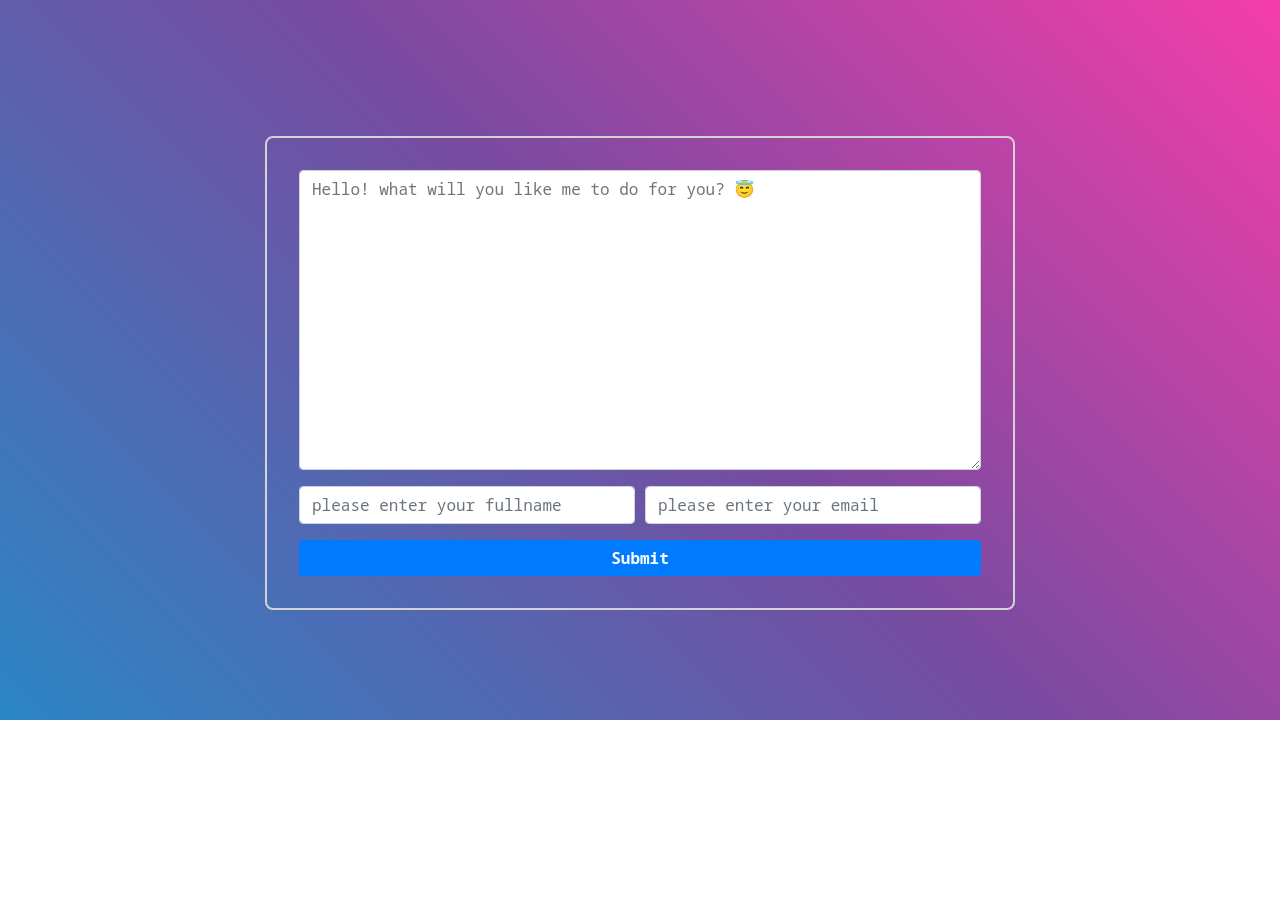
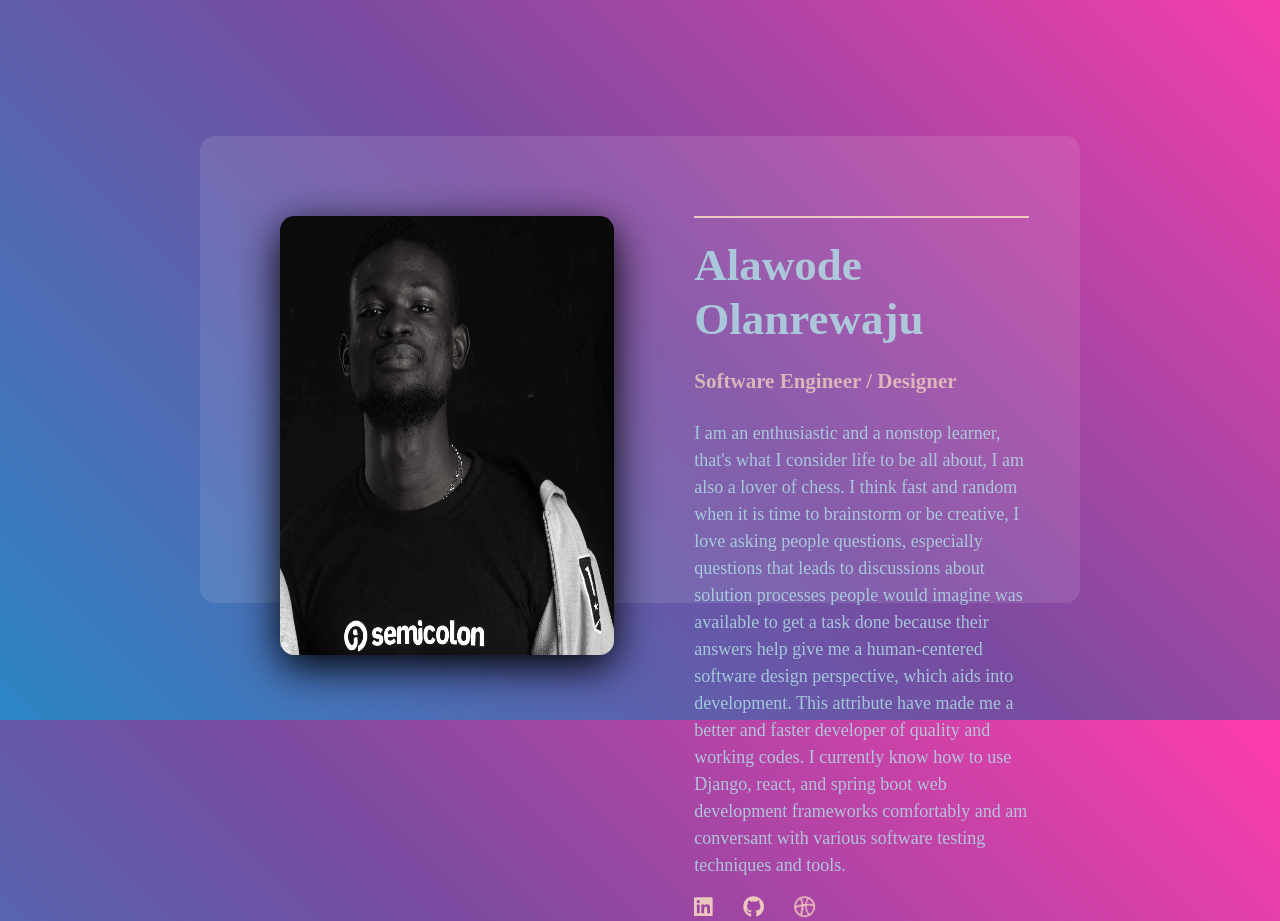
Before and after one commit to 0lanr3w4ju/samuel, a React (Create React App) app: page /main in a window 1280 px wide. Shown: the part 80-1001 px from the top of the page. Before the commit the page ends 800 px from the top, so only its background shows below. Built offline with nearby package versions, Linux system fonts and the light colour scheme.

Commit message:
added an about me card

```diff
--- a/package.json
+++ b/package.json
@@ -7,6 +7,10 @@
     "@emotion/css": "^11.1.3",
     "@emotion/react": "^11.4.1",
     "@emotion/styled": "^11.3.0",
+    "@fortawesome/fontawesome-svg-core": "^1.2.36",
+    "@fortawesome/free-brands-svg-icons": "^5.15.4",
+    "@fortawesome/free-solid-svg-icons": "^5.15.4",
+    "@fortawesome/react-fontawesome": "^0.1.15",
     "@testing-library/jest-dom": "^5.14.1",
     "@testing-library/react": "^11.2.7",
     "@testing-library/user-event": "^12.8.3",
--- a/public/index.html
+++ b/public/index.html
@@ -41,5 +41,6 @@
       To begin the development, run `npm start` or `yarn start`.
       To create a production bundle, use `npm run build` or `yarn build`.
     -->
+    </script>
   </body>
 </html>
--- a/src/components/pages-css/Mainpage.jsx
+++ b/src/components/pages-css/Mainpage.jsx
@@ -6,4 +6,8 @@ export const MainpageStyle = styled.div`
     padding-top: 27vh;
     margin-left: 7%;
     margin-right: 7%;
+
+    @media (max-width: 425px) {
+        padding-top: 14vh;
+    }
 `
--- a/src/components/pages/Mainpage.jsx
+++ b/src/components/pages/Mainpage.jsx
@@ -1,13 +1,15 @@
 import { MainpageStyle } from '../pages-css/Mainpage';
 import ContactMeForm from '../reusables/ContactMeForm';
 import Navigationbar from '../reusables/Navbar';
+import AboutMeCard from '../reusables/AboutMeCard';
 
 const Mainpage = () => {
 
     return (
         <MainpageStyle>
             <Navigationbar />
-            <ContactMeForm />
+            <AboutMeCard />
+            {/* <ContactMeForm /> */}
         </MainpageStyle>
     )
 }
--- /dev/null
+++ b/src/components/reusables-css/AboutMeCard.jsx
@@ -0,0 +1,69 @@
+import styled from '@emotion/styled';
+
+export const BaseCard = styled.div`
+    margin-top: auto;
+    margin-bottom: auto;
+    margin-left: auto;
+    margin-right: auto;
+    background-color: rgba(255, 255, 255, 0.1);
+    width: 80%;
+    height: 80%;
+    display: flex;
+    z-index: 0;
+    border-radius: 0.9em;
+`;
+
+export const ProfilePic = styled.img`
+    width: 38%;
+    height: 94%;
+    border-radius: 0.9em;
+    z-index: 1;
+    margin-top: 80px;
+    margin-left: 80px;
+    filter: grayscale(90%) brightness(150%);
+    box-shadow: 0 12px 41px black;
+`;
+
+export const AboutMe = styled.div`
+    width: 38%;
+    height: 94%;
+    background-color: transparent;
+    z-index: 1;
+    margin-top: 80px;
+    margin-left: 80px;
+    align-items: left;
+`;
+
+export const HeaderText = styled.h1`
+    font-family: 'Noto Sans Mono, monospace';
+    font-weight: bold;
+    font-size: 45px;
+    color: powderblue;
+    filter: opacity(81%);
+    border-top: 2px solid bisque;
+    padding-top: 20px;
+    padding-bottom: 12px;
+    span {
+        font-size: 21px;
+        color: bisque;
+        filter: opacity(81%);
+    }
+`;
+
+export const Text = styled.p`
+  font-size: 18px;
+  color: powderblue;
+  font-family: 'Noto Sans Mono, monospace';
+  filter: opacity(81%);
+`;
+
+export const SocialIcons = styled.div`
+    display: flex;
+    span {
+        padding-right: 30px;
+    };
+    a {
+        color: bisque;
+        filter: opacity(81%);
+    }
+`;
--- a/src/components/reusables-css/ContactMeForm.jsx
+++ b/src/components/reusables-css/ContactMeForm.jsx
@@ -4,17 +4,23 @@ export const FormStyle = styled.div`
     text-align: left;
     width: 750px;
     padding: 1em;
-    border: 2px solid #d3d3d3;
-    border-radius: .5em;
+    border: 1px solid #d3d3d3;
+    border-radius: .4em;
     margin-top: auto;
     margin-bottom: auto;
     margin-left: auto;
     margin-right: auto;
-`
+
+    background-color: rgba(255, 255, 255, 0.1);
+
+    @media (max-width: 425px) {
+        width: auto;
+    }
+`;
 
 export const InnerFormStyle = styled.div`
-    padding: 1em;
-`
+    padding: 1em !important;
+`;
 
 export const ButtonStyle = styled.button`
     display: block;
@@ -35,4 +41,4 @@ export const ButtonStyle = styled.button`
         cursor: pointer;
         opacity: 70%;
         }
-`
+`;
--- a/src/components/reusables-css/Navbar.jsx
+++ b/src/components/reusables-css/Navbar.jsx
@@ -3,7 +3,7 @@ import styled from '@emotion/styled';
 export const TaglineStyle = styled.div`
     font-weight: bold;
     font-size: 22px;
-    color: white;
+    color: #f7fbff;
     font-family: 'Noto Sans Mono', monospace;
     span {display: none;}
     &:hover {
@@ -13,12 +13,14 @@ export const TaglineStyle = styled.div`
         }
         cursor: pointer;
     }
+
+    @media (max-width: 425px) {
+        font-size: 13px;
+    }
 `;
 
 export const NavLinkStyle = styled.div`
     font-weight: bold;
     font-size: 20px;
-    color: white;
+    font-family: 'Noto Sans Mono', monospace;
 `;
-
- /* content: 'Ethical Hacker'; */
--- /dev/null
+++ b/src/components/reusables/AboutMeCard.jsx
@@ -0,0 +1,57 @@
+// styling imports
+import {
+    BaseCard,
+    ProfilePic,
+    AboutMe,
+    HeaderText,
+    Text,
+    SocialIcons
+} from '../reusables-css/AboutMeCard';
+import olanrewaju from '../../assets/imgs/DSC09324.jpg';
+
+// icons imports
+import { FontAwesomeIcon } from '@fortawesome/react-fontawesome';
+import { faLinkedin, faGithub, faDribbble } from '@fortawesome/free-brands-svg-icons';
+
+const AboutMeCard = () => {
+    return (
+        <BaseCard>
+            <ProfilePic src={olanrewaju} alt="olanrewaju"></ProfilePic>
+
+            <AboutMe>
+                <HeaderText>
+                    Alawode Olanrewaju<br/><span>Software Engineer / Designer</span>
+                </HeaderText>
+
+                <Text>
+                    I am an enthusiastic and a nonstop learner, that's what I consider life to be all about, I am also a lover of
+                    chess. I think fast and random when it is time to brainstorm or be creative, I love asking people
+                    questions, especially questions that leads to discussions about solution processes people would
+                    imagine was available to get a task done because their answers help give me a human-centered
+                    software design perspective, which aids into development. This attribute have made me a better and
+                    faster developer of quality and working codes. I currently know how to use Django, react, and spring boot
+                    web development frameworks comfortably and am conversant with various software testing techniques
+                    and tools.
+                </Text>
+
+                <SocialIcons>
+                    <a href="https://www.linkedin.com/in/olanrewaju-samuel-alawode-05374516b/">
+                        <FontAwesomeIcon icon={faLinkedin} size={'lg'} />
+                    </a>
+
+                    <span></span>
+                    <a href="https://github.com/0lanr3w4ju?tab=repositories">
+                        <FontAwesomeIcon icon={faGithub} size={'lg'} />
+                    </a>
+
+                    <span></span>
+                    <a href="https://dribbble.com/OlanrewajuDribble">
+                        <FontAwesomeIcon icon={faDribbble} size={'lg'} spin />
+                    </a>
+                </SocialIcons>
+            </AboutMe>
+        </BaseCard>
+    )
+}
+
+export default AboutMeCard;
--- a/src/components/reusables/Navbar.jsx
+++ b/src/components/reusables/Navbar.jsx
@@ -20,7 +20,7 @@ const Navigationbar = () => {
             >
                 <NavbarBrand href="http://localhost:3000/main" className="mr-auto">
                     <TaglineStyle>
-                        0lanr3w4ju: Lag05 based Fullstack Developer<span>/Ethical Hacker</span>
+                        0lanr3w4ju: Lag05 based Fullstack Developer<span> / Ethical Hacker</span>
                     </TaglineStyle>
                 </NavbarBrand>
 
```
Also changed, not shown: src/components/reusables/ContactMeForm.jsx (+5 -4 lines), src/assets/imgs/DSC09324.jpg (added), 1 other file (tests, documents, lock files or other folders).
